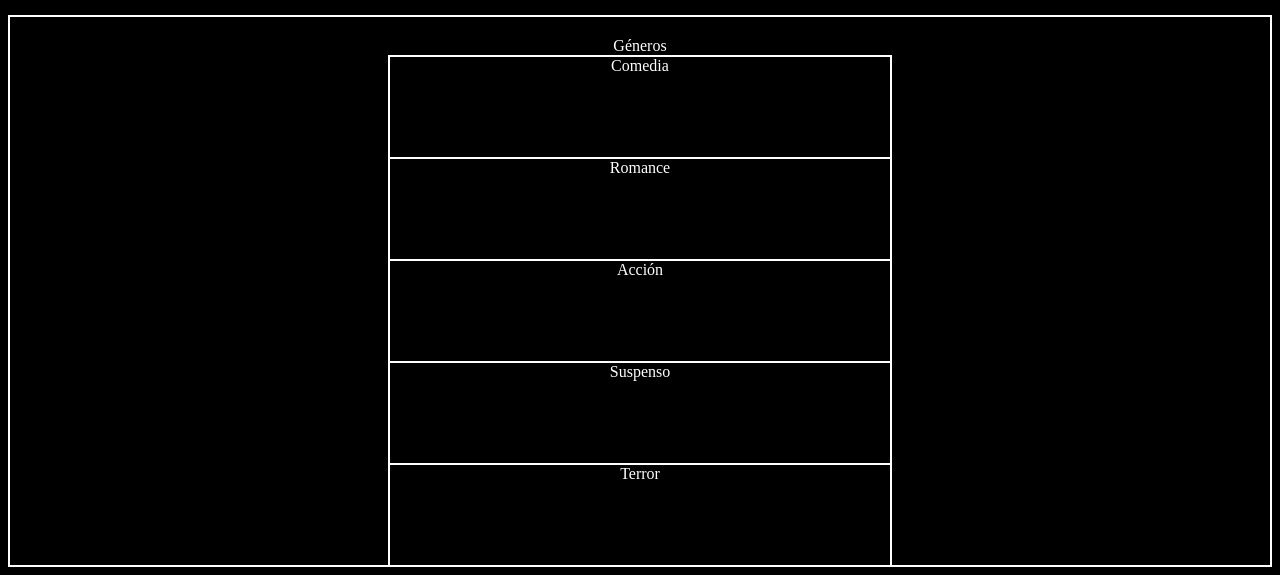
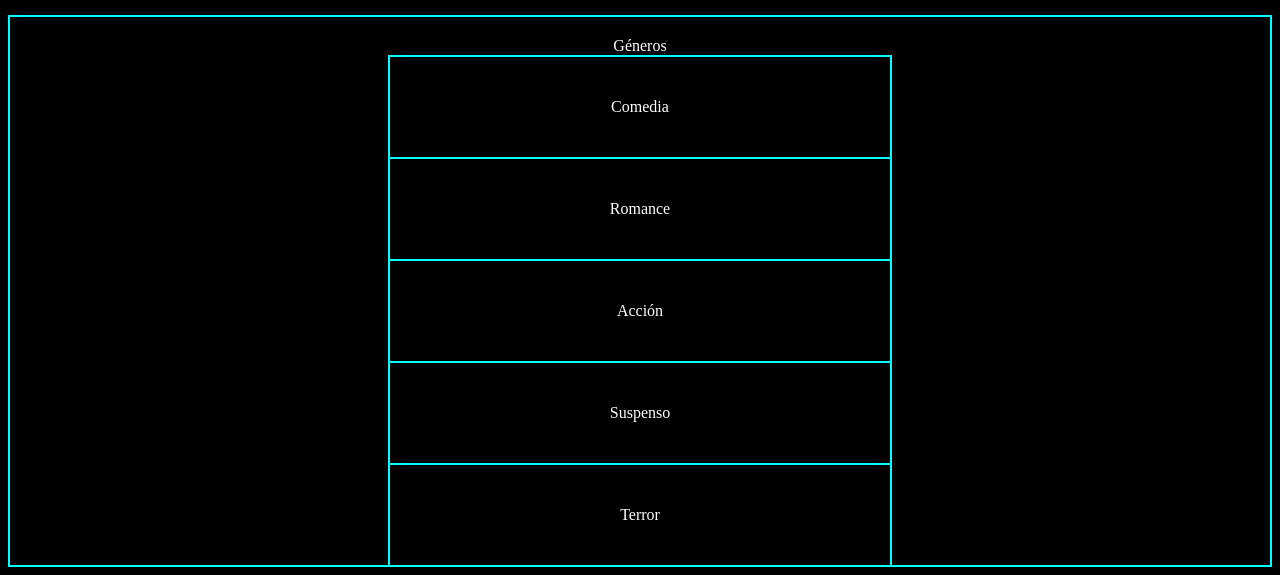
Before and after one commit to GenaroGandolfo/tp-integrador-grupo2, a plain HTML site: page paginapelis2.html in a window 1280 px wide. Shown: the part 270-845 px from the top of the page. Drawn offline with Linux system fonts and the light colour scheme.

```diff
--- a/styles/styles2.css
+++ b/styles/styles2.css
@@ -24,15 +24,16 @@ section{
     flex-direction: column;
     align-items: center;
     background-color: black;
-    border: white solid 2px;
+    border: aqua solid 2px;
     color: white;
 }
 
 section div .genero{
+    display: flex;
     justify-content: center;
     width: 500px;
     height: 100px;
-    border: white solid 2px;
+    border: aqua solid 2px;
     align-items: center;
     text-align: center;
     vertical-align: middle;
```
